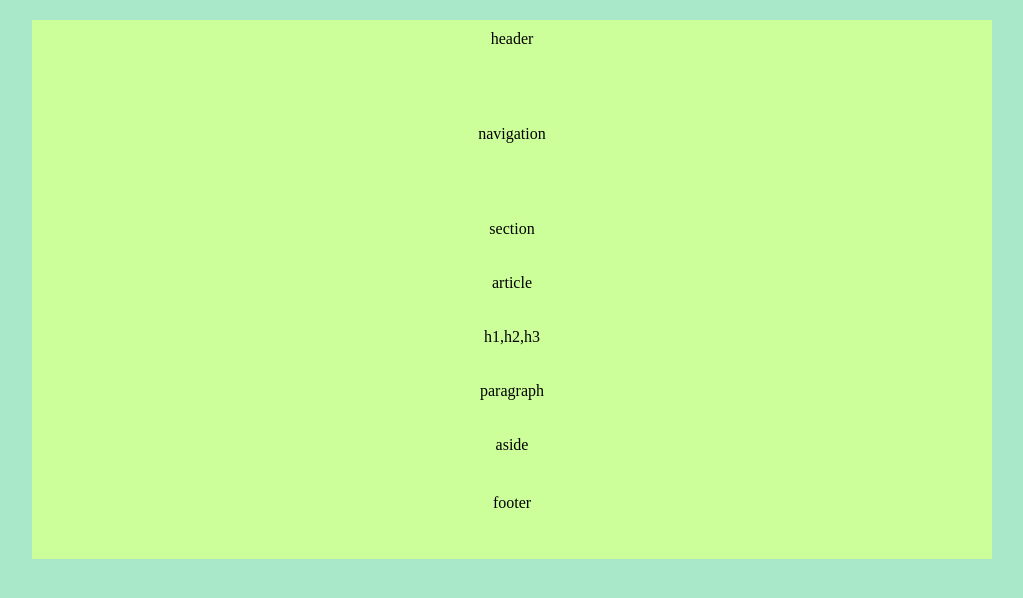
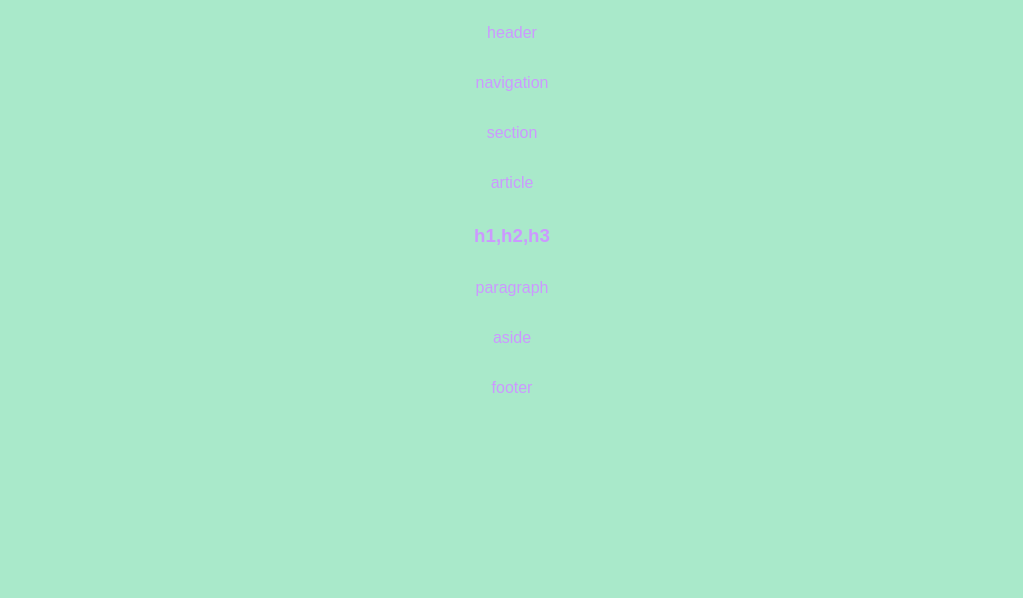
Before and after one commit to TaraisonGitHub/HW-Wireframe, a plain HTML site: page index.html in a window 1280 px wide. Shown: the whole page, without its empty margins (128-1151 px from the left). Drawn offline with Linux system fonts and the light colour scheme.

Commit message:
working with body and colors

```diff
--- a/index.html
+++ b/index.html
@@ -17,11 +17,16 @@
 	</nav>
 
 	<section>
-		<p>section</p>
+
+		<heading>
+			<p>section</p>
+		</heading>
+
 		<article>
-			<p>article</p>
 
-			<p>h1,h2,h3</p>
+			<heading>article</heading>
+
+			<h1>h1,h2,h3</h1>
 
 			<p>paragraph</p>
 
@@ -34,7 +39,11 @@
 	</aside>
 
 	<footer>
-		<p>footer</p>
+
+		<heading>
+			<p>footer</p>
+		</heading>
+
 	</footer>
 
 </div>
--- a/style.css
+++ b/style.css
@@ -2,21 +2,10 @@
 body {
 	background-color: #a9e9ca;
 	text-align: center;
-}
-
-#container {
+	line-height: 34px;
+	font-family: Arial, 'Helvetica Neue', Helvetica, sans-serif;
+	color: #c9f;
 	margin: auto;
 	width: 960px;
-	background-color: #cf9;
 
 }
-
-p {
-	padding: 10px;
-
-}
-
-header, nav, footer {
-	height: 75px;
-	margin: 20px;
-}
```
